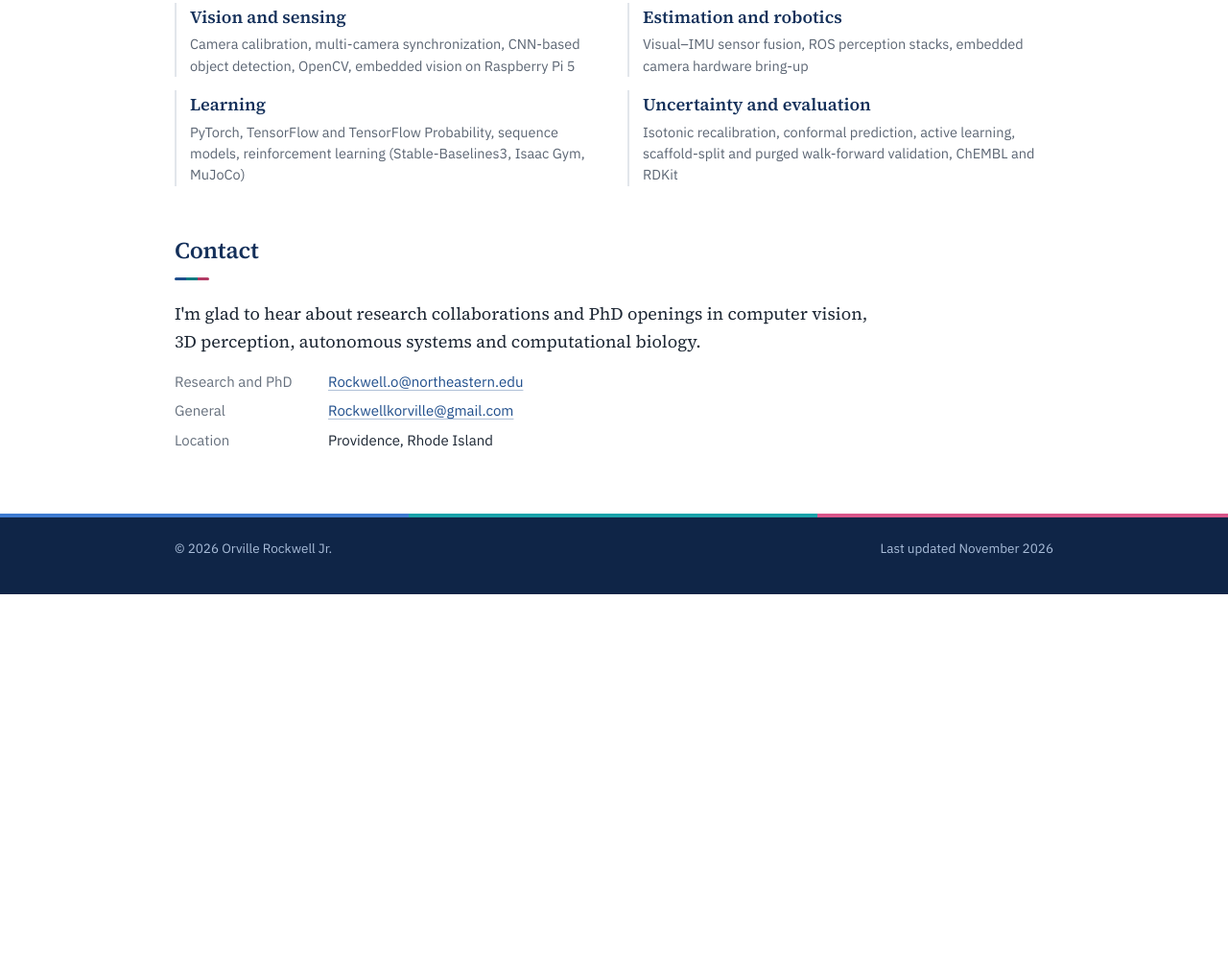
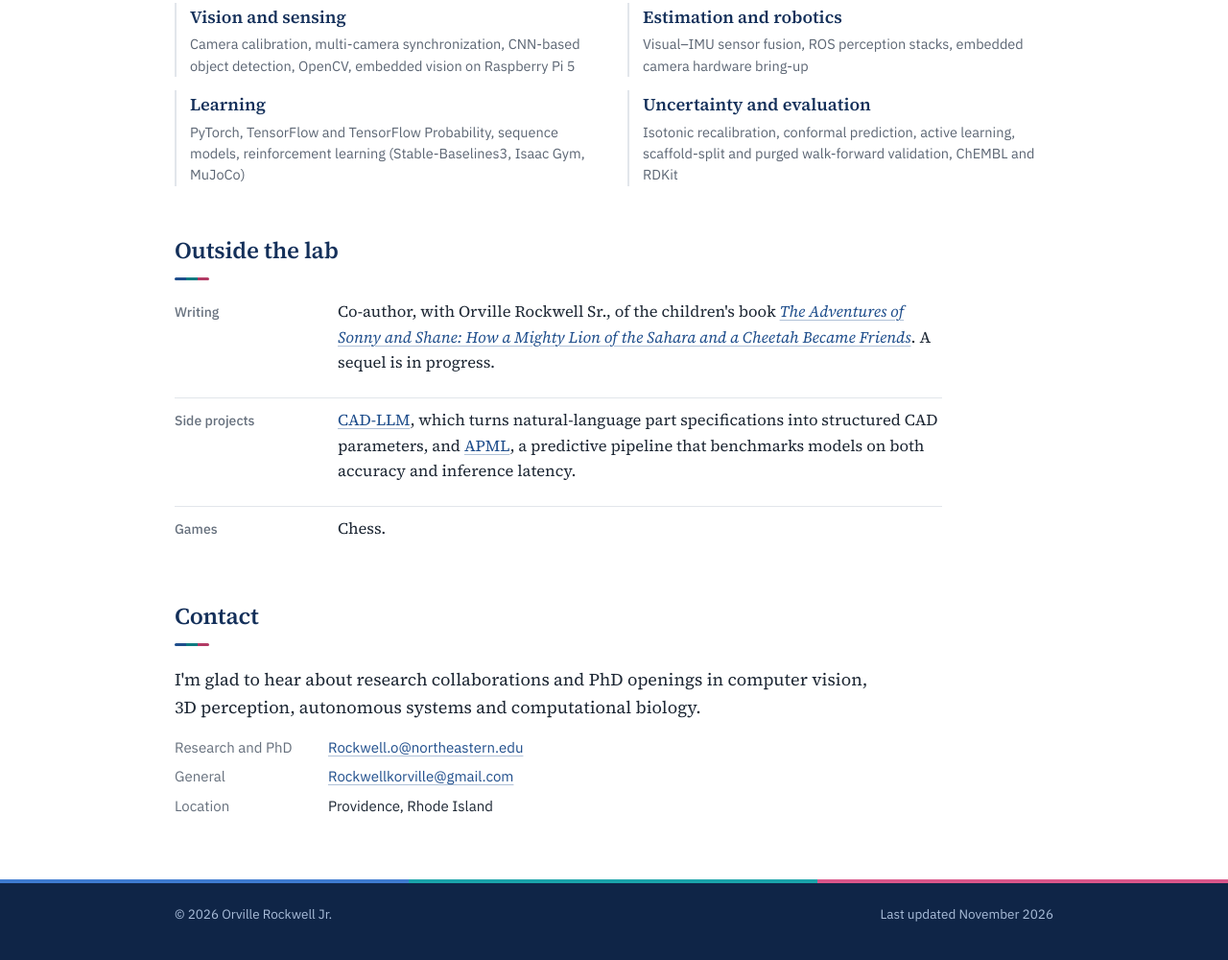
Before and after one commit to OrvilleRockwellJr/OrvilleRockwellJr.github.io, a plain HTML site: page index.html in a window 1280 px wide. Shown: the part 4722-5722 px from the top of the page at 96% size. Before the commit the page ends 5341 px from the top, so only its background shows below. Drawn offline with Linux system fonts and the light colour scheme.

Commit message:
Add Outside the lab section: book, side projects, chess
Co-Authored-By: Claude Opus 5.5 <noreply@anthropic.com>
Claude-Session: https://claude.ai/code/session_01LzMNsBUCWWCVnc2S43q3Wu

```diff
--- a/index.html
+++ b/index.html
@@ -139,6 +139,15 @@ h2::after{content:"";display:block;width:36px;height:3px;border-radius:2px;margi
 .tools div{border-left:2px solid var(--rule);padding-left:14px}
 .tools dt{font-weight:600;color:var(--navy)}
 .tools dd{margin:3px 0 0;font-family:var(--sans);font-size:14.5px;color:var(--muted);line-height:1.55}
+
+/* outside the lab */
+.extra{list-style:none;margin:0;padding:0;display:grid;gap:12px;max-width:calc(var(--col) + 4rem)}
+.extra li{display:grid;grid-template-columns:9.5rem minmax(0,1fr);gap:0 18px;align-items:baseline;padding:10px 0;border-top:1px solid var(--rule)}
+.extra li:first-child{border-top:0;padding-top:0}
+.extra .k{font-family:var(--sans);font-size:14px;font-weight:500;color:var(--faint)}
+.extra p{font-size:16.5px}
+.extra cite{font-style:italic}
+@media (max-width:540px){.extra li{grid-template-columns:1fr;gap:2px}}
 
 /* news */
 .news{list-style:none;margin:0;padding:0;max-width:calc(var(--col) + 7rem)}
@@ -805,6 +814,15 @@ footer::before{content:"";position:absolute;left:0;right:0;top:0;height:4px;back
       </dl>
     </section>
 
+    <section id="outside">
+      <h2>Outside the lab</h2>
+      <ul class="extra">
+        <li><span class="k">Writing</span><p>Co-author, with Orville Rockwell Sr., of the children's book <a href="https://www.amazon.com/Adventures-Sonny-Shane-Cheetah-Friends-ebook/dp/B0FZ7FLQ1J" target="_blank" rel="noopener"><cite>The Adventures of Sonny and Shane: How a Mighty Lion of the Sahara and a Cheetah Became Friends</cite></a>. A sequel is in progress.</p></li>
+        <li><span class="k">Side projects</span><p><a href="https://github.com/OrvilleRockwellJr/CadLLM" target="_blank" rel="noopener">CAD-LLM</a>, which turns natural-language part specifications into structured CAD parameters, and <a href="https://github.com/OrvilleRockwellJr/Analytical-Predictive-ML-Platform" target="_blank" rel="noopener">APML</a>, a predictive pipeline that benchmarks models on both accuracy and inference latency.</p></li>
+        <li><span class="k">Games</span><p>Chess.</p></li>
+      </ul>
+    </section>
+
     <section id="contact" class="contact">
       <h2>Contact</h2>
       <p>I'm glad to hear about research collaborations and PhD openings in computer vision, 3D perception, autonomous systems and computational biology.</p>
```
